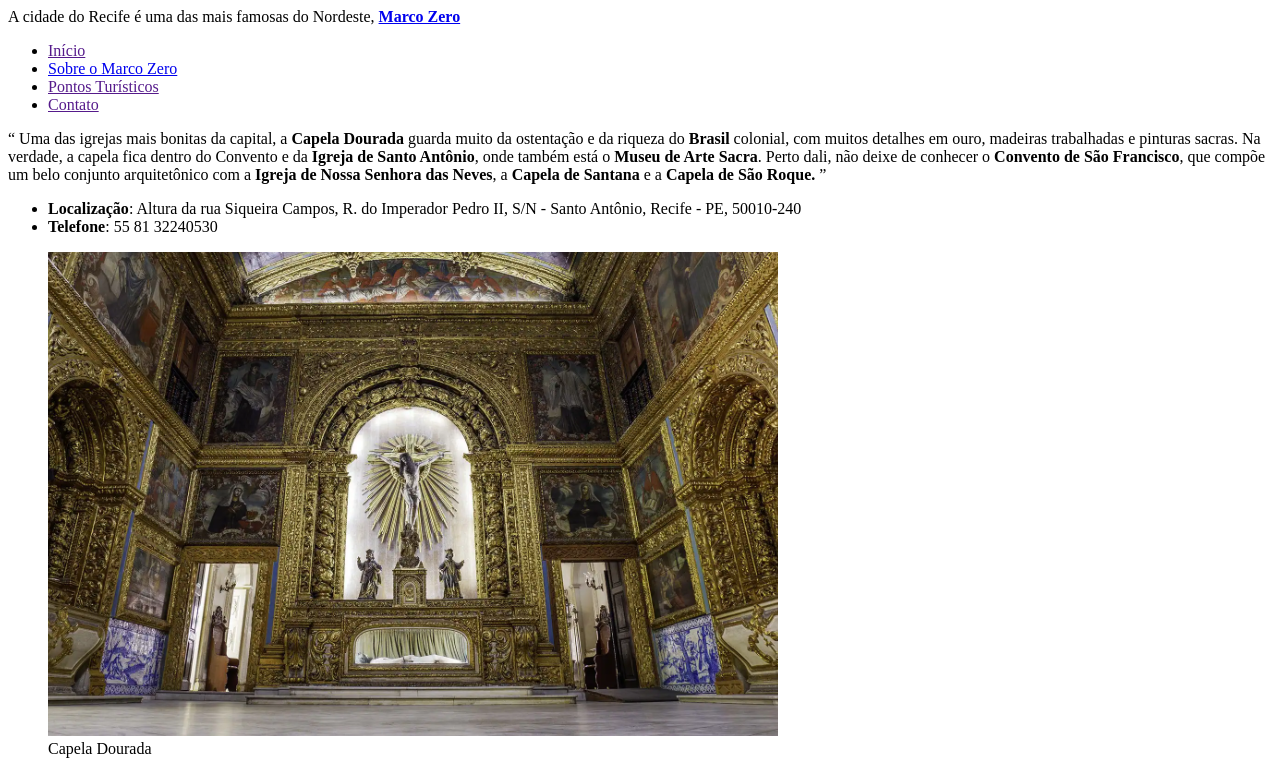
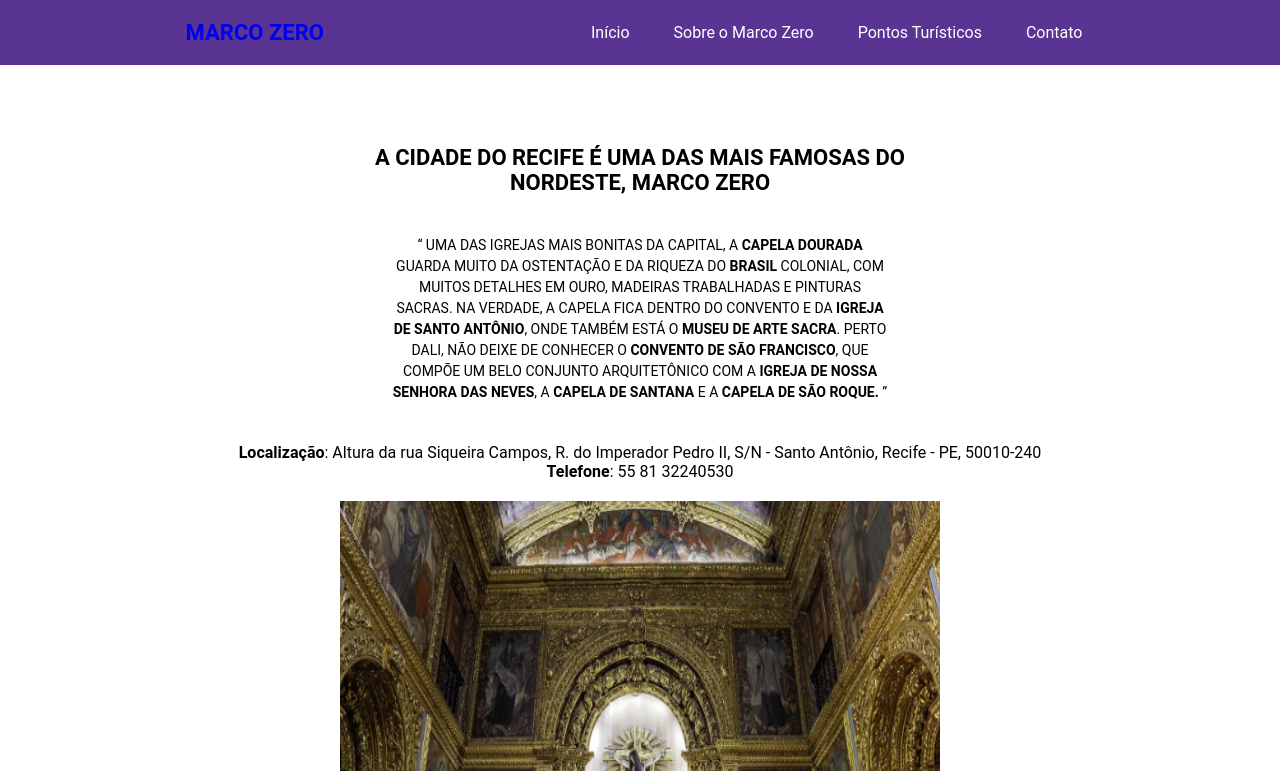
Before and after one commit to devalbertomoiseis/Proz, a plain HTML site: page Atividades/html-css/03-Lugares-Recife/Pontos.html in a window 1280 px wide. Shown: the top 771 px of the page. Drawn offline with Linux system fonts and the light colour scheme.

Commit message:
Finalização de Páginas

```diff
--- a/Atividades/html-css/03-Lugares-Recife/Pontos.html
+++ b/Atividades/html-css/03-Lugares-Recife/Pontos.html
@@ -5,12 +5,14 @@
     <meta http-equiv="X-UA-Compatible" content="IE=edge" />
     <meta name="viewport" content="width=device-width, initial-scale=1.0" />
     <title>Pontos Turísticos do Recife Antigo</title>
+    <link rel="stylesheet" href="./css/padrão.css" />
+    <link rel="stylesheet" href="./css/style.css" />
   </head>
   <body>
     <header>
-      <div>
-        A cidade do Recife é uma das mais famosas do Nordeste,
-        <strong><a href="index.html">Marco Zero</a></strong>
+      <section class="container">
+        <div class="logo">
+          <a href="index.html">Marco Zero</a>
         </div>
         <nav>
           <ul>
@@ -20,8 +22,13 @@
             <li><a href="">Contato</a></li>
           </ul>
         </nav>
+      </section>
     </header>
     <main>
+      <h1>
+        A cidade do Recife é uma das mais famosas do Nordeste,
+        <strong>Marco Zero</strong>
+      </h1>
       <article>
         <p>
           <q>
@@ -116,12 +123,15 @@
       </article>
     </main>
     <footer>
-      <p>
-        Alguns Direitos Reservados
-        <a href="https://www.linkedin.com/in/albertomoiseisdev/" target="_blank"
+      <div class="container">
+        <p>Alguns Direitos Reservados</p>
+        <a
+          class="logo-link"
+          href="https://www.linkedin.com/in/albertomoiseisdev/"
+          target="_blank"
           >@AlbertoMoiseis</a
         >
-      </p>
+      </div>
     </footer>
   </body>
 </html>
--- a/Atividades/html-css/03-Lugares-Recife/css/padrão.css
+++ b/Atividades/html-css/03-Lugares-Recife/css/padrão.css
@@ -30,3 +30,11 @@ h1 {
   font-weight: 300px;
   letter-spacing: 0.2;
 }
+
+p {
+  font-size: 14px;
+  line-height: 21px;
+  text-transform: uppercase;
+  font-weight: 400px;
+  letter-spacing: 0.2;
+}
--- a/Atividades/html-css/03-Lugares-Recife/css/style.css
+++ b/Atividades/html-css/03-Lugares-Recife/css/style.css
@@ -116,3 +116,8 @@ footer div p a {
   text-transform: uppercase;
   color: var(--cor-02);
 }
+/* Pantos.html */
+main article ul {
+  text-align: center;
+  margin: 20px 0;
+}
```
Also changed, not shown: 1 other file. Lines whose indentation alone changed are shown as unchanged.
